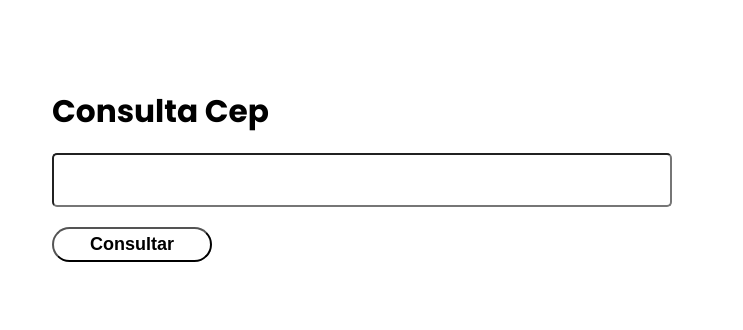
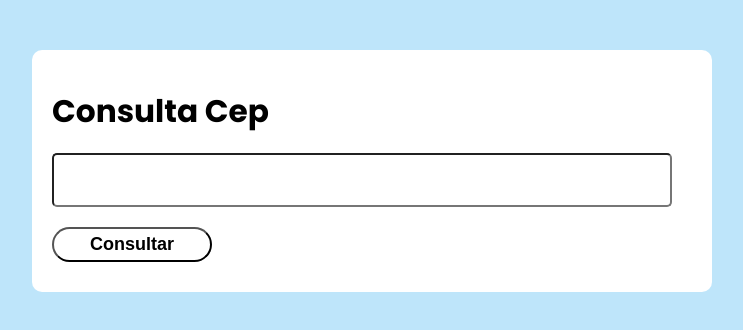
Before and after one commit to Marcelobastosjunior/consulta-cep, a plain HTML site: page index.html in a window 1280 px wide. Shown: the whole page, without its empty margins (268-1011 px from the left). Drawn offline with Linux system fonts and the light colour scheme.

Commit message:
Update styles.css
alterado background color

```diff
--- a/assets/CSS/styles.css
+++ b/assets/CSS/styles.css
@@ -3,7 +3,7 @@
 :root{
     --font-family: "Poppins", sans-serif;
     --cor-font:#000000;
-    --cor-secundaria: ##bee5fa;
+    --cor-secundaria: #bee5fa;
     --cor-principal: #5ab2ff;
     --cor-branca:  #ffffff;
 }
```
